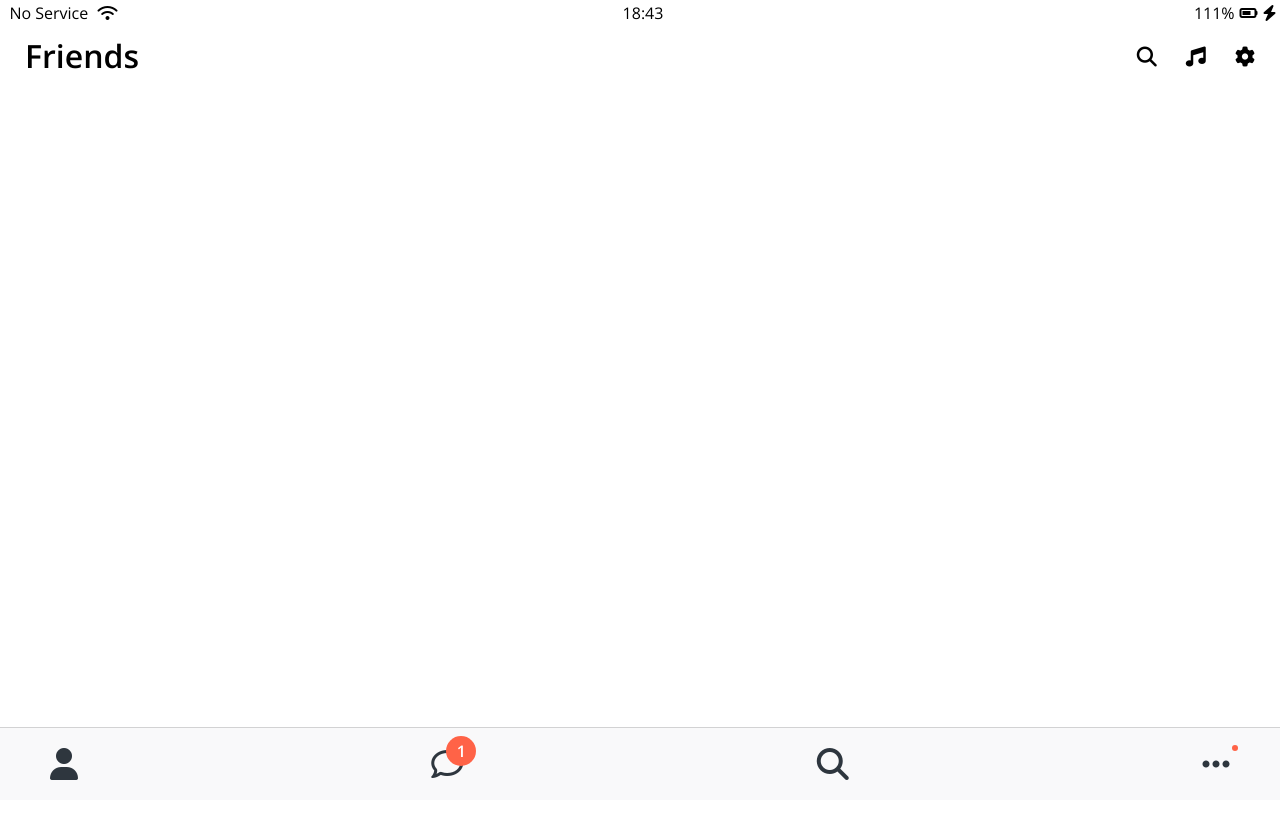
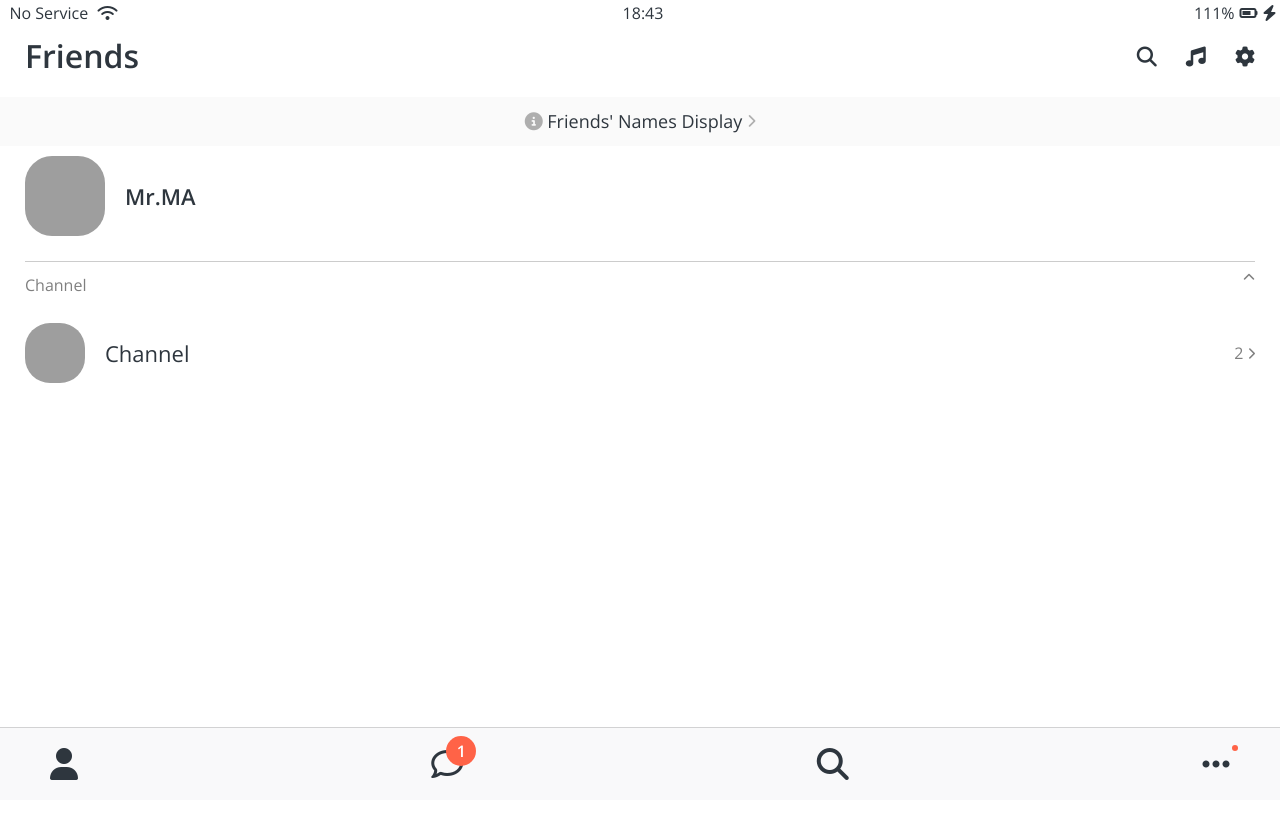
Before and after one commit to pH-Saem/kokoa-clone-2021, a plain HTML site: page friends.html in a window 1280 px wide. Shown: the top 818 px of the page. Drawn offline with nearby package versions, Linux system fonts and the light colour scheme; grey boxes are pictures that could not be loaded.

Commit message:
2021-06-21
6.15~6.18

```diff
--- a/css/components/screen-header.css
+++ b/css/components/screen-header.css
@@ -2,7 +2,7 @@
     display: flex;
     justify-content: space-between;
     align-items: center;
-    padding: 25px;
+    padding: var(--horizontal-space);
     padding-top: 40px;
 }
 
--- /dev/null
+++ b/css/components/user-componet.css
@@ -0,0 +1,46 @@
+.user-component{
+    justify-content: space-between;
+}
+
+.user-component,
+.user-component__column:first-child{
+    display: flex;
+    align-items: center;
+}
+
+.user-component__avatar{
+    width: 70px;
+    height: 70px;
+    border-radius: 27px;
+    margin-right: 20px;
+}
+
+.user-component__title{
+    font-weight: 600;
+    font-size: 22px;
+}
+
+.user-component__subtitle{
+    margin-top: 8px;
+    font-size: 17px;
+    color: rgba(0,0,0,0.5);
+}
+
+.user-component__avatar--xl{
+    width: 80px;
+    height: 80px;
+}
+
+.user-component__avatar--sm{
+    width: 60px;
+    height: 60px;
+    border-radius: 25px;
+}
+
+.user-component__title--not-bold{
+    font-weight: 400;
+}
+
+.user-component__column:last-child{
+    color: rgba(0,0,0,0.5);
+}
--- /dev/null
+++ b/css/screens/friends.css
@@ -0,0 +1,29 @@
+#friends-display-link{
+    text-align: center;
+    display: block;
+    background-color: #fafafa;
+    padding: 15px 0px;
+    font-size:18px;
+    margin-bottom: 10px;
+}
+
+#friends-display-link i{
+    color: rgba(0,0,0,0.3);
+}
+
+.friends-screen {
+    padding: 0px var(--horizontal-space);
+}
+
+.friends-screen__channel {
+    margin-top: 25px;
+    border-top: 1px solid rgba(0,0,0,0.2);
+    padding-top: 15px;
+}
+
+.friends-screen__channel-header{
+    margin-bottom: 30px;
+    display: flex;
+    justify-content: space-between;
+    color: rgba(0,0,0,0.5);
+}
--- a/css/styles.css
+++ b/css/styles.css
@@ -7,11 +7,14 @@
 @import "components/status-bar.css";
 @import "components/nav-bar.css";
 @import "components/screen-header.css";
+@import "components/user-componet.css";
 
 /* Screens */
 @import "screens/login.css";
+@import "screens/friends.css";
 
 body {
     font-family: 'Open Sans', sans-serif;
     height: 1000vh;
+    color: #2e363e;
 }
--- a/css/variables.css
+++ b/css/variables.css
@@ -1,3 +1,4 @@
 :root{
     --yellow: #fae100;
+    --horizontal-space: 25px;
 }
--- a/friends.html
+++ b/friends.html
@@ -31,6 +31,44 @@
 
         </div>
     </header>
+
+    <a id="friends-display-link">
+        <i class="fas fa-info-circle"></i> Friends' Names Display
+        <i class="fas fa-chevron-right fa-xs"></i>
+    </a>
+
+    <main class="friends-screen">
+        <div class="user-component">
+            <div class="user-component__column">
+                <img src="https://www.smlounge.co.kr/upload/woman/article/201906/thumb/42093-370390-sampleM.jpg"
+                class="user-component__avatar user-component__avatar--xl"/>
+                <div class="user-component__text">
+                    <h4 class="user-component__title">Mr.MA</h4>
+                    <!-- <h6 class="user-component__subtitle">teeeext</h6> -->
+                </div>
+            </div>
+            <div class="user-component__column"></div>
+        </div>
+        <div class="friends-screen__channel">
+            <div class="friends-screen__channel-header">
+                <span>Channel</span>
+                <i class="fas fa-chevron-up fa-xs"></i>
+            </div>
+            <div class="user-component">
+                <div class="user-component__column">
+                    <img src="https://pbs.twimg.com/profile_images/3211305268/99b3f449bcd64588f0123d267f04518d.jpeg"
+                    class="user-component__avatar user-component__avatar--sm"/>
+                    <div class="user-component__text">
+                        <h4 class="user-component__title user-component__title--not-bold">Channel</h4>
+                    </div>
+                </div>
+                <div class="user-component__column">
+                    <span>2</span>
+                    <i class="fas fa-chevron-right fa-xs"></i>
+                </div>
+            </div>
+        </div>
+    </main>
 
     <nav class="nav">
         <ul class="nav__list">
```
